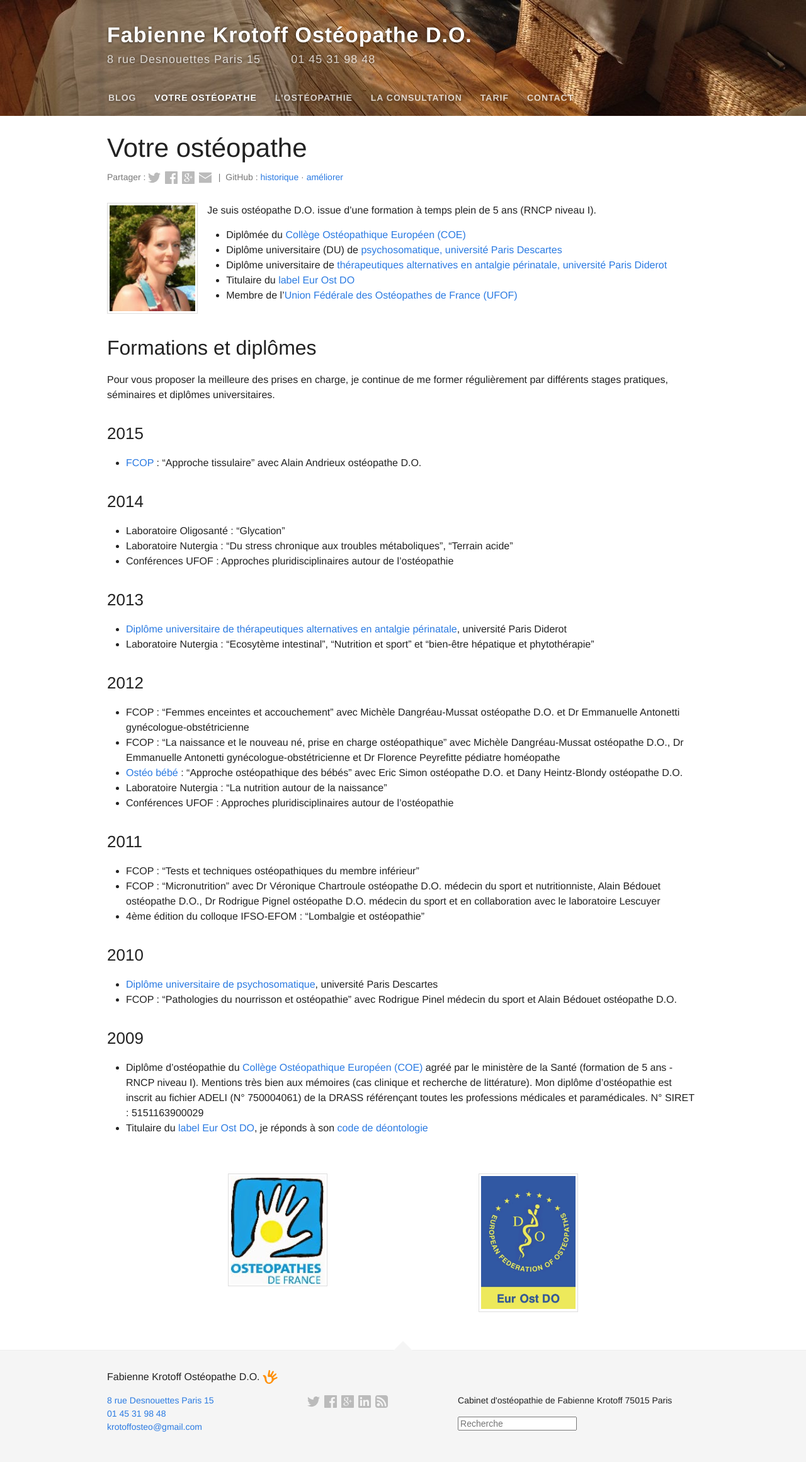
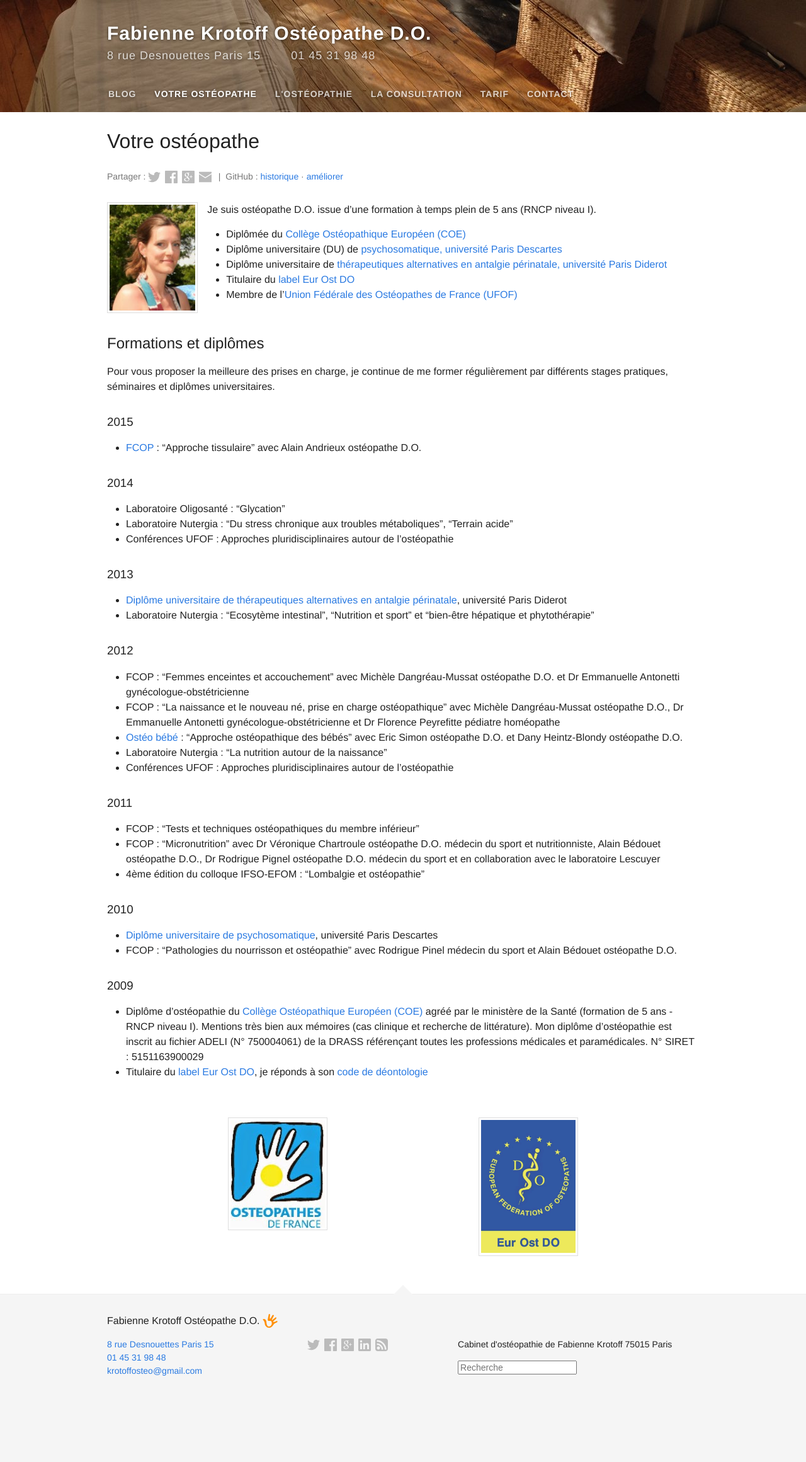
Before and after one commit to tkrotoff/osteo15, a Jekyll site: the page built from 1-Votre-osteopathe.md, in a window 1280 px wide. Shown: the whole page at 63% size. Built offline with Jekyll 4.4.1, drawn with Linux system fonts in a browser that asks for light colours; nearby versions of some CDN libraries; after the commit the page ends 2232 px from its top, so only the background shows below that.

Commit message:
Improve font sizes
Sizes are reduced, now based on browser default stylesheet

```diff
--- a/_sass/_base.scss
+++ b/_sass/_base.scss
@@ -14,7 +14,8 @@ dl, dd, ol, ul, figure {
  * Basic styling
  */
 body {
-  font: $base-font-weight #{$base-font-size}/#{$base-line-height} $base-font-family;
+  font: $font-weight-base #{$font-size-base}/#{$line-height-base} $font-family;
+
   color: $text-color;
 
   // The body should take the background wanted for the footer
@@ -33,7 +34,10 @@ body {
 /**
  * Set `margin-bottom` to maintain vertical rhythm
  */
-h1, h2, h3, h4, h5, h6,
+h1 {
+  margin-bottom: $spacing-unit;
+}
+h2, h3, h4, h5, h6,
 p, blockquote, pre,
 ul, ol, dl, figure,
 %vertical-rhythm {
@@ -66,7 +70,7 @@ figure > img {
 }
 
 figcaption {
-  font-size: $small-font-size;
+  font-size: $font-size-small;
   color: $grey;
   margin-top: $spacing-unit / 4;
 }
@@ -93,7 +97,7 @@ li {
  * Headings
  */
 h1, h2, h3, h4, h5, h6 {
-  font-weight: $base-font-weight;
+  font-weight: $font-weight-base;
 }
 
 
@@ -192,7 +196,7 @@ pre {
  * Post footnotes
  */
 .footnotes {
-  font-size: $small-font-size;
+  font-size: $font-size-small;
 }
 
 
--- a/_sass/_layout.scss
+++ b/_sass/_layout.scss
@@ -60,19 +60,25 @@
 }
 
 .site-title {
-  font-size: 34px;
+  font-size: 30px;
   font-weight: bold;
+
+  @include media-query($on-laptop) {
+    // So it looks good (title not under the burger menu on the right)
+    // on 320px large mobile devices (iPhone up to 5S, iPhone 6 is 375px large)
+    font-size: 28px;
+  }
 }
 a.site-title {
   opacity: 1;
 }
 
 .site-meta {
-  font-size: 18px;
+  font-size: $font-size-large;
 }
 
 .site-nav {
-  font-size: $small-font-size;
+  font-size: $font-size-small;
   font-weight: bold;
   text-transform: uppercase;
   line-height: 46px;
@@ -84,7 +90,7 @@ a.site-title {
   }
 
   .page-link {
-    line-height: $base-line-height;
+    line-height: $line-height-base;
 
     // Gaps between nav items, but not on the last one
     &:not(:last-child) {
@@ -172,7 +178,7 @@ a.site-title {
 }
 
 .footer-heading {
-  font-size: $base-font-size;
+  font-size: $font-size-base;
   margin-bottom: $spacing-unit / 2;
 }
 
@@ -191,11 +197,11 @@ a.site-title {
 }
 
 .footer-content {
-  font-size: $small-font-size;
+  font-size: $font-size-small;
 
   #search {
     -webkit-appearance: textfield;
-    font-size: $small-font-size;
+    font-size: $font-size-small;
     outline-style: none;
   }
 }
@@ -212,7 +218,6 @@ a.site-title {
 }
 
 .page-heading {
-  font-size: 32px;
 }
 
 .post-list {
@@ -228,7 +233,7 @@ a.site-title {
 }
 
 .post-meta {
-  font-size: $small-font-size;
+  font-size: $font-size-small;
   color: $grey;
 
   @include media-query($on-palm) {
@@ -255,12 +260,7 @@ a.site-title {
 }
 
 .post-title {
-  font-size: 42px;
   line-height: 1;
-
-  @include media-query($on-laptop) {
-    font-size: 36px;
-  }
 }
 
 .post-content {
@@ -268,30 +268,6 @@ a.site-title {
 
   h2, h3 {
     padding-top: $spacing-unit / 2;
-  }
-
-  h2 {
-    font-size: 32px;
-
-    @include media-query($on-laptop) {
-      font-size: 28px;
-    }
-  }
-
-  h3 {
-    font-size: 26px;
-
-    @include media-query($on-laptop) {
-      font-size: 22px;
-    }
-  }
-
-  h4 {
-    font-size: 20px;
-
-    @include media-query($on-laptop) {
-      font-size: 18px;
-    }
   }
 
   // See Center image using text-align center? http://stackoverflow.com/questions/7055393
--- a/_sass/_tags.scss
+++ b/_sass/_tags.scss
@@ -11,7 +11,7 @@
 
   li {
     float: left;
-    font-size: $small-font-size;
+    font-size: $font-size-small;
     line-height: 2.5;
   }
 
--- a/css/main.scss
+++ b/css/main.scss
@@ -5,13 +5,24 @@
 @charset "utf-8";
 
 
-$base-font-family: "Helvetica Neue", Helvetica, Arial, sans-serif;
-$base-font-size:   16px;
-$base-font-weight: 300;
-$small-font-size:  14px;
-$base-line-height: 1.5;
+$font-family: "Helvetica Neue", Helvetica, Arial, sans-serif;
+$font-weight-base: 300;
+$line-height-base: 1.5;
 
-$spacing-unit:     30px;
+$font-size-base:  16px; // Same as Chrome 41 default font size
+$font-size-large: 18px;
+$font-size-small: 14px;
+
+// Default Chrome 41 font sizes
+// See also Bootstrap font-size variables https://github.com/twbs/bootstrap/blob/v3.3.4/less/variables.less#L55
+$font-size-h1:    2em;    // 32px
+$font-size-h2:    1.5em;  // 24px
+$font-size-h3:    1.17em; // ~18.72px
+$font-size-h4:    1.12em; // 16px
+$font-size-h5:    .83em;  // ~13.28px
+$font-size-h6:    .75em;  // ~10.72px
+
+$spacing-unit: 30px;
 
 // See https://github.com/twbs/bootstrap/blob/v3.3.2/less/variables.less#L10
 $grey-darker:        #222; // $text-color
@@ -31,10 +42,10 @@ $link-visited-color: #1756a9;
 $transition-duration: .3s;
 
 // Width of the content area
-$content-width:    1000px;
+$content-width: 1000px;
 
-$on-palm:          600px;
-$on-laptop:        800px;
+$on-palm:       600px;
+$on-laptop:     800px;
 
 // Using media queries with like this:
 // @include media-query($palm) {
```
